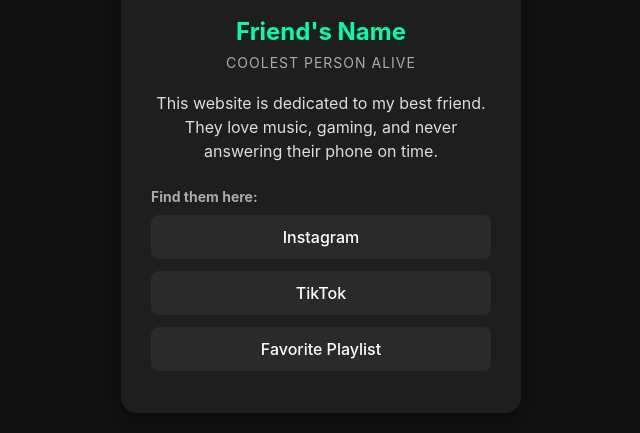
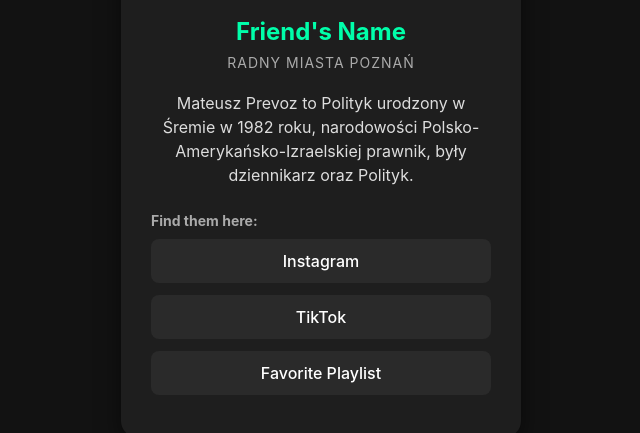
Before and after one commit to Norbi33211/Mateusz-site, a plain HTML site: page index.html in a window 1280 px wide. Shown: the part 173-606 px from the top of the page, without its empty margins (319-959 px from the left). Drawn offline with Linux system fonts and the light colour scheme.

Commit message:
Update index.html

```diff
--- a/index.html
+++ b/index.html
@@ -3,7 +3,7 @@
 <head>
     <meta charset="UTF-8">
     <meta name="viewport" content="width=device-width, initial-scale=1.0">
-    <title>Mateusz Prevoz</title>
+    <title>Kim jest Mateusz Prevoz?</title>
     <style>
         * { box-sizing: border-box; margin: 0; padding: 0; }
         body {
@@ -60,8 +60,8 @@
 
         <!-- Friend's Info (Change this text!) -->
         <h1>Friend's Name</h1>
-        <div class="tag">Coolest Person Alive</div>
-        <p class="bio">This website is dedicated to my best friend. They love music, gaming, and never answering their phone on time.</p>
+        <div class="tag">Radny miasta Poznań</div>
+        <p class="bio">Mateusz Prevoz to Polityk urodzony w Śremie w 1982 roku, narodowości Polsko-Amerykańsko-Izraelskiej prawnik, były dziennikarz oraz Polityk.</p>
 
         <!-- Social Links (Change the URLs inside href="...") -->
         <div class="links-title">Find them here:</div>
```
